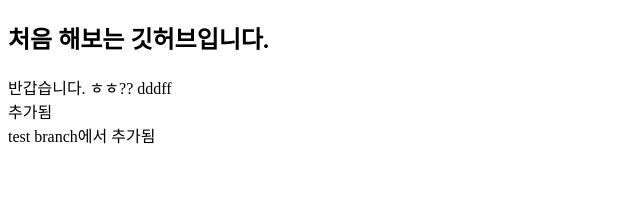
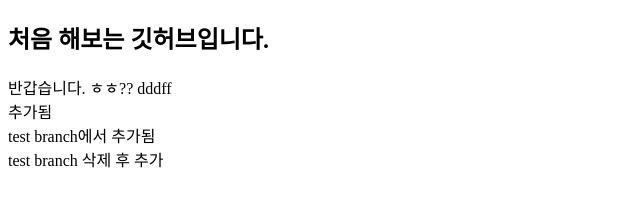
Before and after one commit to Sauna90/test, a plain HTML site: page index.html in a window 1280 px wide. Shown: the whole page, without its empty margins (0-640 px from the left). Drawn offline with Linux system fonts and the light colour scheme.

Commit message:
Test branch 삭제 후 업데이트
github Test branch 삭제 확인용

```diff
--- a/index.html
+++ b/index.html
@@ -11,5 +11,6 @@
     <div>반갑습니다. ㅎㅎ?? dddff</div>
     <div>추가됨</div>
     <div>test branch에서 추가됨</div>
+    <div>test branch 삭제 후 추가</div>
   </body>
 </html>
```
